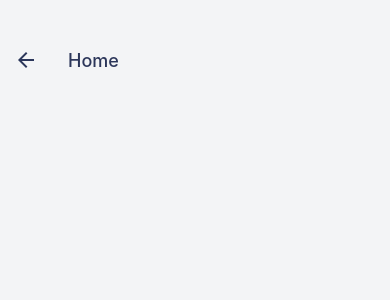
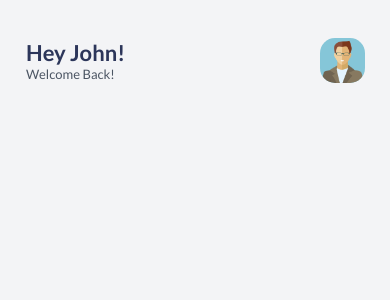
Before and after one commit to j-figueirahasbun/wallet-app, a React Native app in the folder wallet-app-expo/: screen /Home in a window 390 px wide. Shown: the top 300 px of the page. Built offline with nearby package versions, Linux system fonts and the light colour scheme.

Commit message:
Add greeting and profile to homescreen

```diff
--- a/wallet-app-expo/components/Header/Greeting.tsx
+++ b/wallet-app-expo/components/Header/Greeting.tsx
@@ -0,0 +1,48 @@
+import React, { FunctionComponent } from "react";
+import { StyleProp, TextStyle } from "react-native";
+import styled from "styled-components/native";
+
+import RegularText from "../Texts/RegularText";
+import SmallText from "../Texts/SmallText";
+import { colors } from "../colors";
+
+const StyledView = styled.View`
+    flex-direction: column;
+    flex: 1;
+    justify-content:center;
+`;
+
+interface GreetingProps {
+    mainText: string;
+    subText: string;
+    mainTextStyles?: StyleProp<TextStyle>;
+    subTextStyles?: StyleProp<TextStyle>;
+}
+
+const Greeting: FunctionComponent<GreetingProps> = (props) => {
+    return (
+        <StyledView>
+            <RegularText
+                textStyles={[
+                    {
+                    color: colors.secondary,
+                    fontSize: 22,
+                    },
+                    props.mainTextStyles,
+                ]}>
+                {props.mainText}
+            </RegularText>
+            <SmallText
+                textStyles={[
+                        {
+                        color: colors.graydark,
+                        },
+                        props.subTextStyles,
+                    ]}>
+                    {props.subText}
+            </SmallText>
+        </StyledView>
+    );
+};
+
+export default Greeting;
--- a/wallet-app-expo/components/Header/Profile.tsx
+++ b/wallet-app-expo/components/Header/Profile.tsx
@@ -0,0 +1,35 @@
+import { FunctionComponent } from "react";
+import { GestureResponderEvent, ImageSourcePropType, ImageStyle, StyleProp, ViewStyle } from "react-native";
+import styled from "styled-components/native";
+
+const StyledView = styled.TouchableOpacity`
+    flex-direction: column;
+    height:45px;
+    width: 45px;
+    border-radius: 15px;
+`;
+
+const StyledImage =styled.Image`
+    resize-mode: cover;
+    width: 100%;
+    height: 100%;
+    border-radius: 15px;
+`;
+
+interface ProfileProps {
+    img: ImageSourcePropType;
+    imgStyle?:StyleProp<ImageStyle>;
+    imgContainerStyle?: StyleProp<ViewStyle>
+    onPress?: ((event: GestureResponderEvent) => void) | undefined;
+}
+
+const Profile: FunctionComponent<ProfileProps> = (props) => {
+    return (
+        <StyledView
+            onPress={props.onPress} style={props.imgContainerStyle}>
+            <StyledImage style={props.imgStyle} source={props.img} />
+        </StyledView>
+    )
+}
+
+export default Profile;
--- a/wallet-app-expo/navigators/RootStack.tsx
+++ b/wallet-app-expo/navigators/RootStack.tsx
@@ -6,6 +6,9 @@
 import Welcome from "./../screens/Welcome";
 import Home from "../screens/Home";
 import { colors } from "../components/colors";
+import Greeting from "../components/Header/Greeting";
+import Profile from "../components/Header/Profile";
+import Avi from "./../assets/avi/avatar.png"
 
 export type RootStackParamList ={
     Welcome: undefined;
@@ -28,8 +31,19 @@
                     height:120,
                 },
                 headerTintColor:colors.secondary,
+                headerRightContainerStyle: {
+                    paddingRight: 25,
+                },
+                headerLeftContainerStyle: {
+                    paddingLeft: 10,
+                },
+                headerRight: () => (
+                    <Profile
+                        img={Avi}
+                        imgContainerStyle={{backgroundColor : colors.tertiary}}/>
+                ),
             }}
-            initialRouteName="Welcome">
+            initialRouteName="Home">
             <Stack.Screen
                 name="Welcome"
                 component={Welcome}
@@ -38,7 +52,16 @@
             <Stack.Screen
                 name="Home"
                 component={Home}
-                options={{headerShown: true}}
+                options={{
+                    headerTitle : (props) => (
+                        <Greeting
+                        mainText="Hey John!"
+                        subText="Welcome Back!"
+                        {...props}
+                        />
+                    ),
+                    headerLeft: () => <></>
+                }}
             />
         </Stack.Navigator>
     </NavigationContainer>
```
Also changed, not shown: wallet-app-expo/assets/avi/avatar.png (added).
